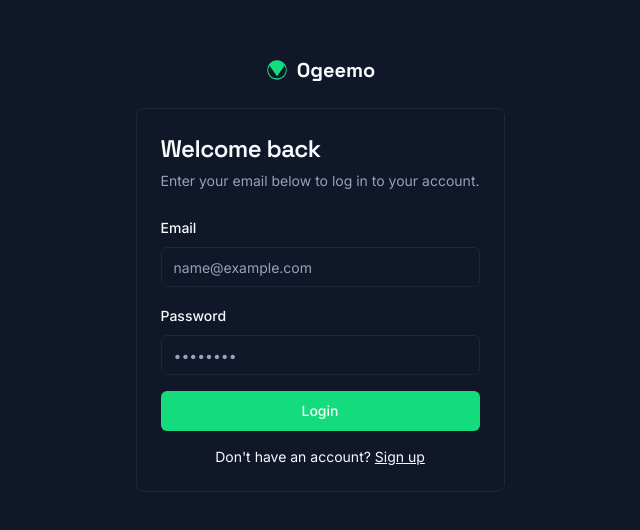
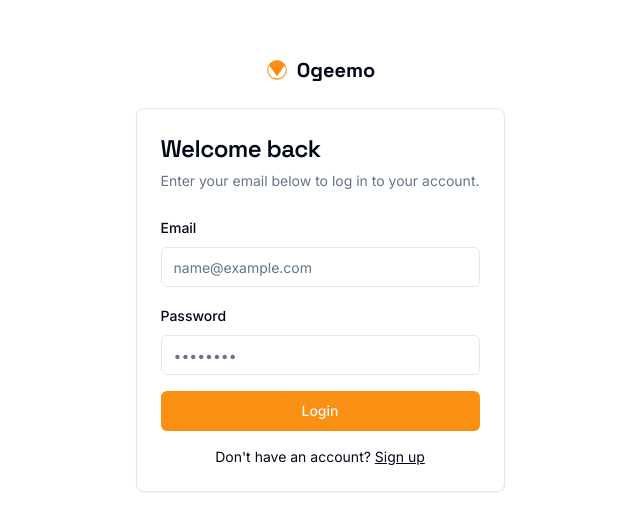
Before and after one commit to tas-github/ogeemo-firebase, a Next.js app: page /login in a window 1280 px wide. Shown: the part 126-656 px from the top of the page, without its empty margins (320-960 px from the left). Built offline with nearby package versions, Linux system fonts and the light colour scheme.

Commit message:
The colour scheme for the action manager changed back to white text on a

```diff
--- a/src/app/(app)/action-manager/page.tsx
+++ b/src/app/(app)/action-manager/page.tsx
@@ -144,7 +144,7 @@ export default function ActionManagerPage() {
   return (
     <div className="flex flex-col flex-1 space-y-4 min-h-0">
       <header className="text-center">
-        <h1 className="text-3xl font-bold font-headline text-orange-500">Welcome to your Ogeemo Action Manager</h1>
+        <h1 className="text-3xl font-bold font-headline text-primary">Welcome to your Ogeemo Action Manager</h1>
         <p className="text-muted-foreground">
           Your intelligent assistant for navigating the Ogeemo platform.
         </p>
--- a/src/app/(app)/dashboard/page.tsx
+++ b/src/app/(app)/dashboard/page.tsx
@@ -5,7 +5,7 @@ import { Users, FileText, DatabaseZap } from "lucide-react";
 export default function DashboardPage() {
   return (
     <div className="space-y-6">
-      <h1 className="text-3xl font-bold font-headline">Dashboard</h1>
+      <h1 className="text-3xl font-bold font-headline text-primary">Dashboard</h1>
       <div className="grid gap-4 md:grid-cols-2 lg:grid-cols-3">
         <Card>
           <CardHeader className="flex flex-row items-center justify-between space-y-0 pb-2">
--- a/src/app/(app)/data/page.tsx
+++ b/src/app/(app)/data/page.tsx
@@ -65,7 +65,7 @@ const users = [
 export default function DataPage() {
   return (
     <div className="space-y-6">
-      <h1 className="text-3xl font-bold font-headline">Data Management</h1>
+      <h1 className="text-3xl font-bold font-headline text-primary">Data Management</h1>
       <Card>
         <CardHeader>
           <CardTitle>Users Collection</CardTitle>
--- a/src/app/(app)/forms/page.tsx
+++ b/src/app/(app)/forms/page.tsx
@@ -56,7 +56,7 @@ export default function FormsPage() {
 
   return (
     <div className="space-y-6">
-      <h1 className="text-3xl font-bold font-headline">Form Generation</h1>
+      <h1 className="text-3xl font-bold font-headline text-primary">Form Generation</h1>
       <Form {...form}>
         <form onSubmit={form.handleSubmit(onSubmit)}>
           <Card>
--- a/src/app/(app)/ogeemail/page.tsx
+++ b/src/app/(app)/ogeemail/page.tsx
@@ -293,10 +293,10 @@ export default function OgeeMailPage() {
       <header className="bg-white/90 backdrop-blur-sm shadow-sm p-4 border-b border-gray-200 sticky top-0 z-20 rounded-b-xl">
         <div className="max-w-7xl mx-auto flex items-center justify-between">
           <div className="flex items-center space-x-3">
-            <div className="bg-gradient-to-br from-blue-500 to-purple-600 p-2 rounded-lg shadow-md">
-              <Mail className="h-7 w-7 text-white" />
+            <div className="bg-primary p-2 rounded-lg shadow-md">
+              <Mail className="h-7 w-7 text-primary-foreground" />
             </div>
-            <h1 className="text-2xl font-extrabold text-transparent bg-clip-text bg-gradient-to-r from-blue-600 to-purple-600">
+            <h1 className="text-3xl font-bold font-headline text-primary">
               Ogeemo Mail
             </h1>
             {userId && (
--- a/src/app/(app)/settings/page.tsx
+++ b/src/app/(app)/settings/page.tsx
@@ -16,7 +16,7 @@ import { Switch } from "@/components/ui/switch"
 export default function SettingsPage() {
   return (
     <div className="space-y-6">
-      <h1 className="text-3xl font-bold font-headline">Settings</h1>
+      <h1 className="text-3xl font-bold font-headline text-primary">Settings</h1>
       <div className="grid gap-6 md:grid-cols-2 lg:grid-cols-3">
         <Card className="lg:col-span-2">
           <CardHeader>
--- a/src/app/globals.css
+++ b/src/app/globals.css
@@ -8,25 +8,25 @@ body {
 
 @layer base {
   :root {
-    --background: 222 47% 11%;
-    --foreground: 210 40% 98%;
-    --card: 222 47% 11%;
-    --card-foreground: 210 40% 98%;
-    --popover: 222 47% 11%;
-    --popover-foreground: 210 40% 98%;
-    --primary: 151 83% 47%;
+    --background: 0 0% 100%;
+    --foreground: 222.2 84% 4.9%;
+    --card: 0 0% 100%;
+    --card-foreground: 222.2 84% 4.9%;
+    --popover: 0 0% 100%;
+    --popover-foreground: 222.2 84% 4.9%;
+    --primary: 32 96% 53%;
     --primary-foreground: 210 40% 98%;
-    --secondary: 217 33% 17%;
-    --secondary-foreground: 210 40% 98%;
-    --muted: 217 33% 17%;
-    --muted-foreground: 215 20% 65%;
-    --accent: 217 33% 17%;
-    --accent-foreground: 210 40% 98%;
-    --destructive: 0 63% 31%;
+    --secondary: 210 40% 96.1%;
+    --secondary-foreground: 222.2 47.4% 11.2%;
+    --muted: 210 40% 96.1%;
+    --muted-foreground: 215.4 16.3% 46.9%;
+    --accent: 210 40% 96.1%;
+    --accent-foreground: 222.2 47.4% 11.2%;
+    --destructive: 0 84.2% 60.2%;
     --destructive-foreground: 210 40% 98%;
-    --border: 217 33% 17%;
-    --input: 217 33% 17%;
-    --ring: 217 83% 53%;
+    --border: 214.3 31.8% 91.4%;
+    --input: 214.3 31.8% 91.4%;
+    --ring: 222.2 84% 4.9%;
     --chart-1: 12 76% 61%;
     --chart-2: 173 58% 39%;
     --chart-3: 197 37% 24%;
```
